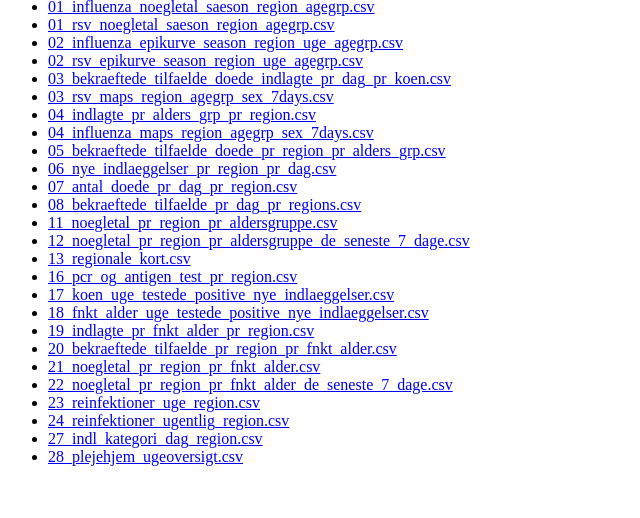
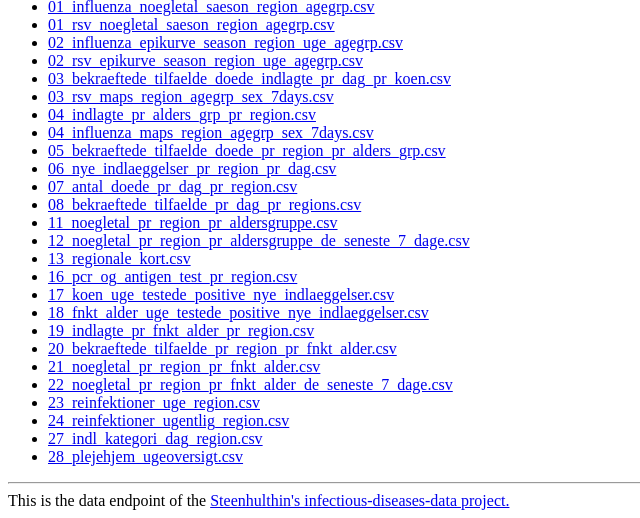
Before and after one commit to steenhulthin/infectious-diseases-data, a plain HTML site: page docs/index.html in a window 1280 px wide. Shown: the part 386-904 px from the top of the page, without its empty margins (0-640 px from the left). Before the commit the page ends 868 px from the top, so only its background shows below. Drawn offline with Linux system fonts and the light colour scheme.

Commit message:
Update index.html with data endpoint information
Added a data endpoint description to the HTML file.

```diff
--- a/docs/index.html
+++ b/docs/index.html
@@ -27,4 +27,7 @@
 <li><a href='24_reinfektioner_ugentlig_region.csv'>24_reinfektioner_ugentlig_region.csv</a></li>
 <li><a href='27_indl_kategori_dag_region.csv'>27_indl_kategori_dag_region.csv</a></li>
 <li><a href='28_plejehjem_ugeoversigt.csv'>28_plejehjem_ugeoversigt.csv</a></li>
-</ul></body></html>
+</ul>
+<hr>
+This is the data endpoint of the <a href="https://github.com/steenhulthin/infectious-diseases-data">Steenhulthin's infectious-diseases-data project.</a>
+</body></html>
```
